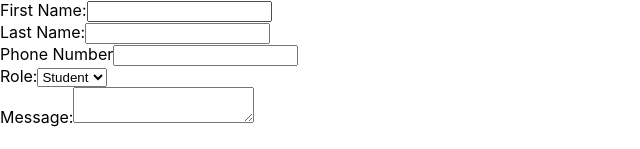
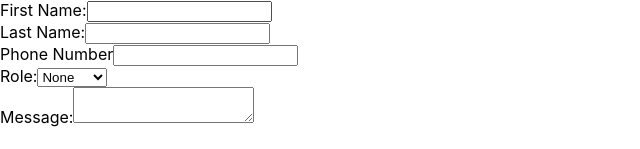
Before and after one commit to laurielim/REACT21K_REACT_JS, a React (Create React App) app in the folder task-05-forms/: page / in a window 1280 px wide. Shown: the top 149 px of the page, without its empty margins (0-640 px from the left). Built offline with nearby package versions, Linux system fonts and the light colour scheme.

Commit message:
add input handler

```diff
--- a/task-05-forms/src/App.js
+++ b/task-05-forms/src/App.js
@@ -3,12 +3,29 @@ import Form from "./Components/Form";
 import View from "./Components/View";
 
 class App extends Component {
-  state = {};
+  state = {
+    firstName: "",
+    lastName: "",
+    phoneNumber: "",
+    role: "",
+    message: "",
+  };
+
+  inputHandler = (event) => {
+    this.setState({ [event.target.id]: event.target.value });
+  };
+
   render() {
     return (
       <div className="container">
-        <Form />
-        <View />
+        <Form input={this.inputHandler} />
+        <View
+          firstName={this.state.firstName}
+          lastName={this.state.lastName}
+          phoneNumber={this.state.phoneNumber}
+          role={this.state.role}
+          message={this.state.message}
+        />
       </div>
     );
   }
--- a/task-05-forms/src/Components/Form.js
+++ b/task-05-forms/src/Components/Form.js
@@ -36,6 +36,7 @@ const Form = (props) => {
           <label htmlFor="role">Role:</label>
 
           <select onChange={props.input} name="role" id="role" form="form">
+            <option value="">None</option>
             <option value="student">Student</option>
             <option value="teacher">Teacher</option>
           </select>
```
